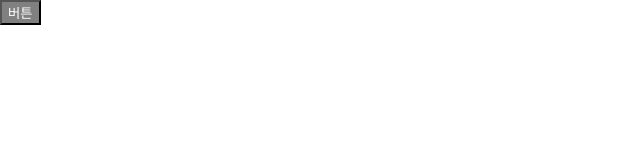
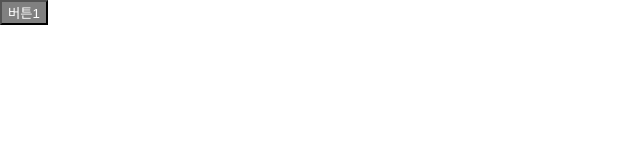
Before and after one commit to jisookoh/react, a React (Create React App) app: page /list in a window 1280 px wide. Shown: the top 160 px of the page, without its empty margins (0-640 px from the left). Built offline with nearby package versions, Linux system fonts and the light colour scheme.

Commit message:
테스트입니다.

```diff
--- a/src/pages/List.jsx
+++ b/src/pages/List.jsx
@@ -2,7 +2,7 @@ import styled from "styled-components";
 import { buttonStyle } from "../style/button";
 
 export default function List() {
-  return <StyledButton>버튼</StyledButton>;
+  return <StyledButton>버튼1</StyledButton>;
 }
 
 const StyledButton = styled.button`
```
